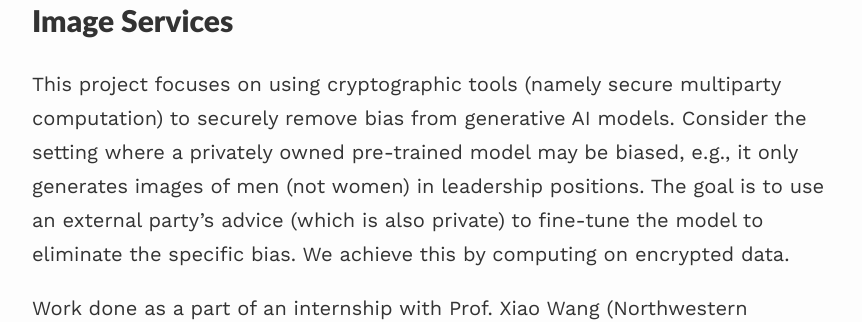
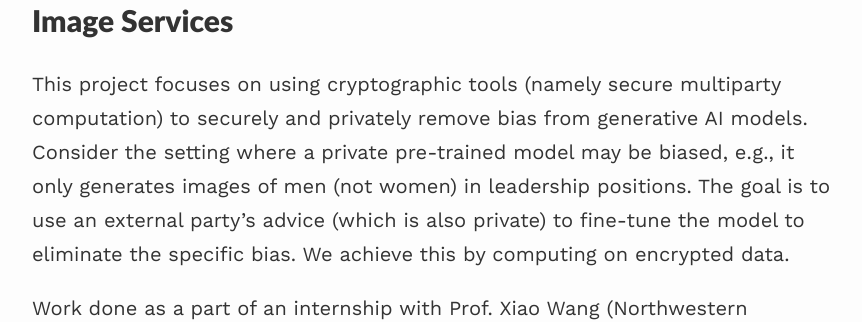
Before and after one commit to ellenkolesnikova/ellenkolesnikova.github.io, a Jekyll site: the page built from research.md, in a window 1280 px wide. Shown: the part 945-1267 px from the top of the page, without its empty margins (208-1070 px from the left). Built offline with Jekyll 4.4.1, drawn with Linux system fonts in a browser that asks for light colours; nearby versions of some CDN libraries.

Commit message:
Update research.md

```diff
--- a/research.md
+++ b/research.md
@@ -13,7 +13,7 @@ My role in this larger project is to develop and test image recognition software
 
 Crypto: Private Repair of User-Flagged Failures in Text-to-Image Services
 ============
-This project focuses on using cryptographic tools (namely secure multiparty computation) to securely remove bias from generative AI models. Consider the setting where a privately owned pre-trained model may be biased, e.g., it only generates images of men (not women) in leadership positions. The goal is to use an external party’s advice (which is also private) to fine-tune the model to eliminate the specific bias. We achieve this by computing on encrypted data.
+This project focuses on using cryptographic tools (namely secure multiparty computation) to securely and privately remove bias from generative AI models. Consider the setting where a private pre-trained model may be biased, e.g., it only generates images of men (not women) in leadership positions. The goal is to use an external party’s advice (which is also private) to fine-tune the model to eliminate the specific bias. We achieve this by computing on encrypted data.
 
 Work done as a part of an internship with Prof. Xiao Wang (Northwestern University); the resulting paper was submitted to NeurIPS 2025.
 
```
